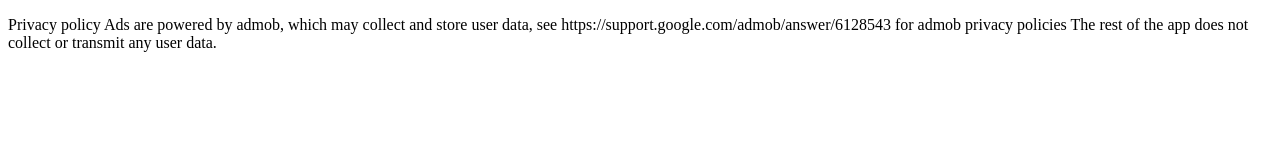
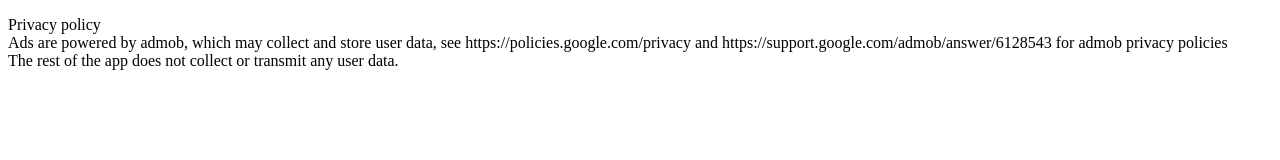
Before and after one commit to MinesweeperMaze/minesweepermaze.github.io, a plain HTML site: page index.html in a window 1280 px wide. Drawn offline with Linux system fonts and the light colour scheme.

Commit message:
update privacy policy

```diff
--- a/index.html
+++ b/index.html
@@ -6,9 +6,9 @@
   <body>
     <p>
       Privacy policy
-
-      Ads are powered by admob, which may collect and store user data, see https://support.google.com/admob/answer/6128543 for admob privacy policies
-
+      <br>
+      Ads are powered by admob, which may collect and store user data, see https://policies.google.com/privacy and https://support.google.com/admob/answer/6128543 for admob privacy policies
+      <br>
       The rest of the app does not collect or transmit any user data.
     </p>
   </body>
```
